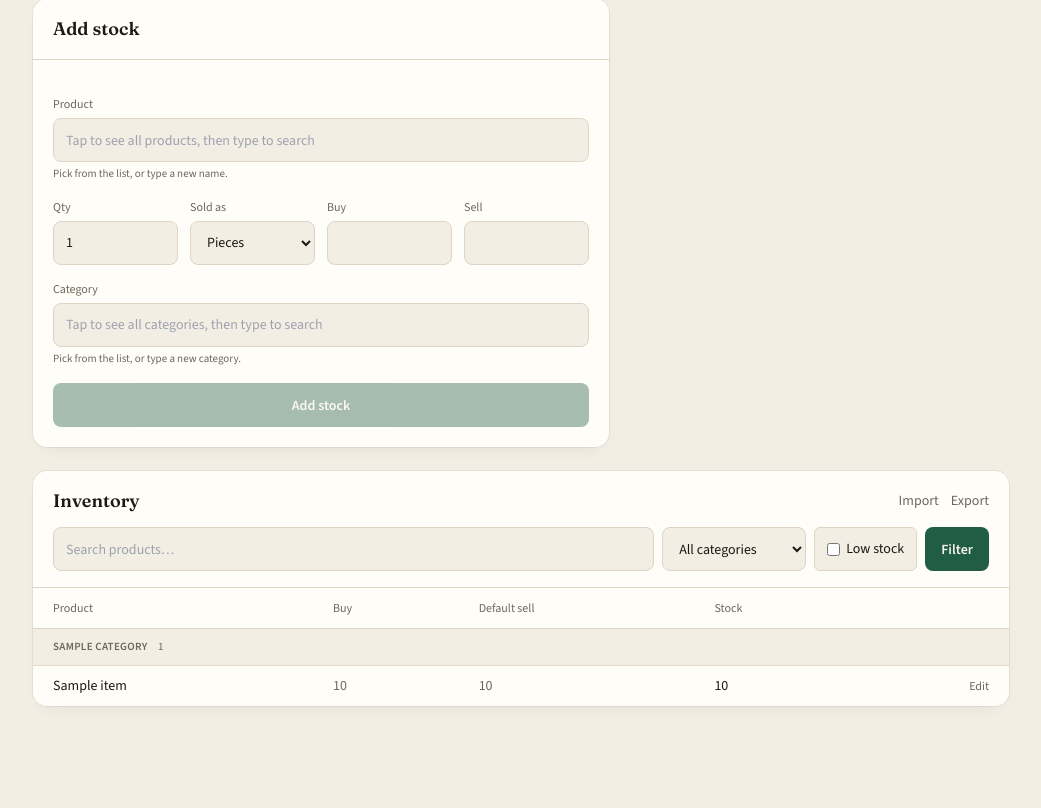
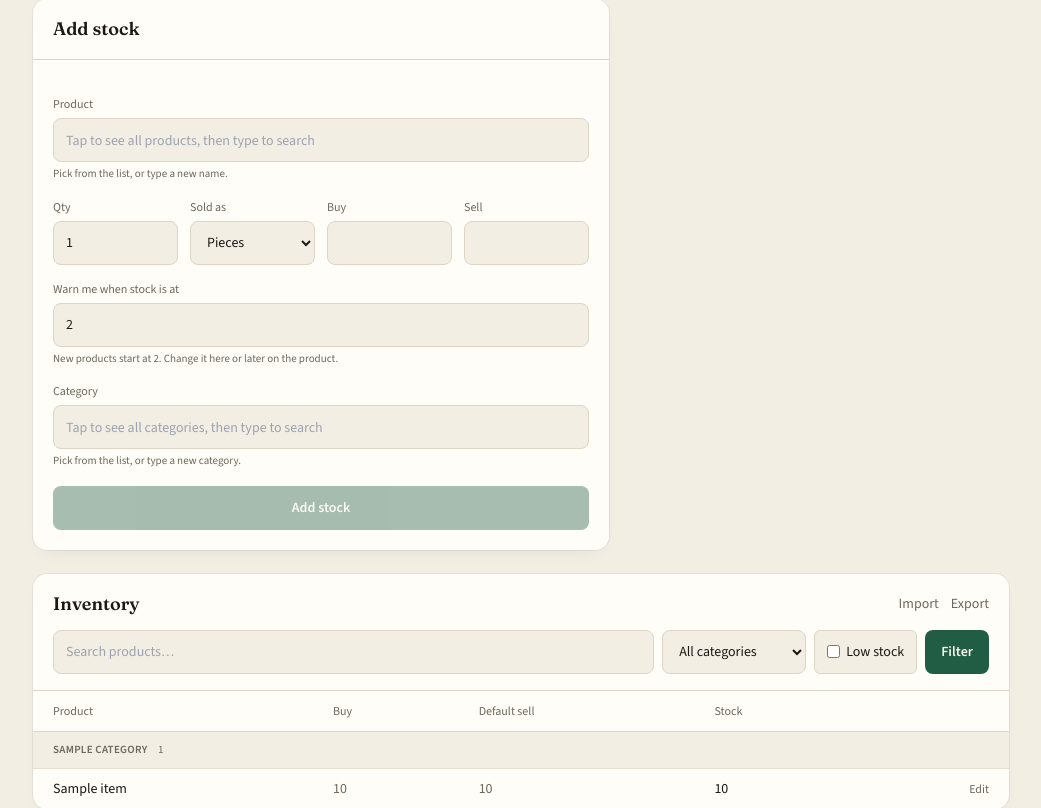
Before and after one commit to lumalabriandouglas-design/cloud_stock_manager, a Django app: page / in a window 1280 px wide. Shown: the part 282-1090 px from the top of the page, without its empty margins (119-1160 px from the left). Before the commit the page ends 989 px from the top, so only its background shows below. Run offline with Django 5.2, Linux system fonts and the light colour scheme; a user stored in the database is signed in; tables that the repository leaves empty hold one stand-in row (values such as "Sample post"); some libraries are stand-ins or nearby versions.

Commit message:
Default restock warning to 2, still editable per product

```diff
--- a/legacy/inventory/models.py
+++ b/legacy/inventory/models.py
@@ -163,7 +163,7 @@ class Item(models.Model):
     buy_price = models.DecimalField(max_digits=12, decimal_places=2, default=0)
     sell_price = models.DecimalField(max_digits=12, decimal_places=2, default=0)
     quantity_in_stock = models.DecimalField(max_digits=12, decimal_places=3, default=0)
-    reorder_level = models.DecimalField(max_digits=12, decimal_places=3, default=5)
+    reorder_level = models.DecimalField(max_digits=12, decimal_places=3, default=2)
 
     class Meta:
         unique_together = ("company", "name")
--- a/legacy/inventory/templates/inventory/dashboard.html
+++ b/legacy/inventory/templates/inventory/dashboard.html
@@ -77,6 +77,10 @@
                     <label class="block"><span class="mb-1.5 block text-xs font-medium text-muted">Buy</span><input type="number" step="0.01" name="buy_price" class="field"></label>
                     <label class="block"><span class="mb-1.5 block text-xs font-medium text-muted">Sell</span><input type="number" step="0.01" name="sell_price" class="field"></label>
                 </div>
+                <label class="block"><span class="mb-1.5 block text-xs font-medium text-muted">Warn me when stock is at</span>
+                    <input type="number" name="reorder_level" min="0" step="0.001" value="2" class="field">
+                    <span class="mt-1 block text-[11px] text-muted">New products start at 2. Change it here or later on the product.</span>
+                </label>
                 <div class="relative" id="category-picker">
                     <label class="block"><span class="mb-1.5 block text-xs font-medium text-muted">Category</span>
                         <input type="text" name="category_name" id="stock-category-name" autocomplete="off" placeholder="Tap to see all categories, then type to search" class="field">
--- a/legacy/inventory/views.py
+++ b/legacy/inventory/views.py
@@ -403,12 +403,12 @@ def import_inventory(request):
             if cat_name:
                 category, _ = Category.objects.get_or_create(company=company, name=str(cat_name).strip().title())
             qty = _to_decimal(_row_get(row, "quantity", "qty", "stock", "quantity_in_stock"), 0)
-            reorder = _to_decimal(_row_get(row, "reorder_level", "reorder", "min_stock"), 5)
+            reorder = _to_decimal(_row_get(row, "reorder_level", "reorder", "min_stock"), 2)
             item, is_new = Item.objects.get_or_create(
                 company=company, name=normalized,
                 defaults={
                     "category": category, "buy_price": buy, "sell_price": sell,
-                    "quantity_in_stock": max(Decimal("0"), qty), "reorder_level": reorder if reorder > 0 else 5,
+                    "quantity_in_stock": max(Decimal("0"), qty), "reorder_level": reorder if reorder > 0 else 2,
                     "unit": unit,
                 },
             )
@@ -590,7 +590,7 @@ def edit_item(request, item_id):
             unit = Item.UNIT_PCS
         buy_price = request.POST.get("buy_price") or 0
         sell_price = request.POST.get("sell_price") or 0
-        reorder_raw = request.POST.get("reorder_level") or "5"
+        reorder_raw = request.POST.get("reorder_level") or "2"
         qty_adjust = request.POST.get("qty_adjust")
         if not name:
             messages.error(request, "Name required.")
@@ -602,7 +602,7 @@ def edit_item(request, item_id):
             item.category = Category.objects.filter(id=category_id, company=company).first() if category_id else None
             item.buy_price = buy_price
             item.sell_price = sell_price
-            reorder = parse_qty(reorder_raw, unit) or (Decimal("0.5") if unit == Item.UNIT_KG else Decimal("5"))
+            reorder = parse_qty(reorder_raw, unit) or Decimal("2")
             item.reorder_level = reorder
             if qty_adjust and profile.has_perm("can_manage_stock"):
                 delta = parse_qty(qty_adjust.lstrip("+"), unit)
@@ -782,7 +782,7 @@ def record_stock_in(request):
             normalized = " ".join(item_name.split()).title()
             item, created = Item.objects.get_or_create(
                 company=company, name=normalized,
-                defaults={"category": category, "buy_price": buy_price, "sell_price": sell_price, "quantity_in_stock": 0, "unit": unit},
+                defaults={"category": category, "buy_price": buy_price, "sell_price": sell_price, "quantity_in_stock": 0, "unit": unit, "reorder_level": Decimal("2")},
             )
         quantity = parse_qty(request.POST.get("quantity", "0"), item.unit)
         if not quantity:
@@ -795,6 +795,15 @@ def record_stock_in(request):
             item.sell_price = sell_price
         if category:
             item.category = category
+        if created:
+            reorder_raw = request.POST.get("reorder_level") or "2"
+            try:
+                posted_reorder = Decimal(str(reorder_raw).replace(",", "").strip() or "2")
+            except (InvalidOperation, ValueError):
+                posted_reorder = Decimal("2")
+            if posted_reorder < 0:
+                posted_reorder = Decimal("2")
+            item.reorder_level = posted_reorder
         item.save()
         StockIn.objects.create(company=company, item=item, quantity_added=quantity)
         log_activity(company, request.user, ActivityLog.ACTION_STOCK_IN, f"+{item.format_qty(quantity)} {item.name}")
```
Also changed, not shown: legacy/inventory/migrations/0011_reorder_default_2.py (added).
